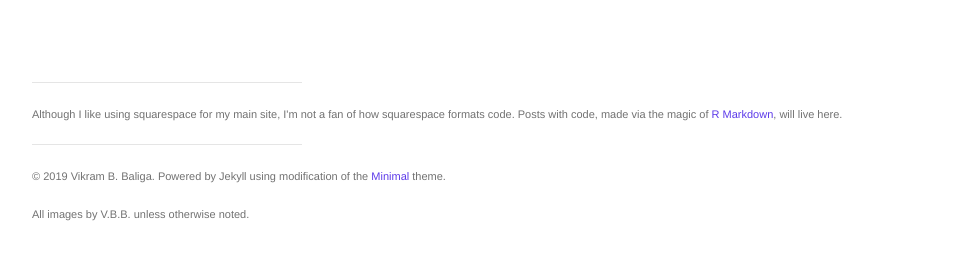
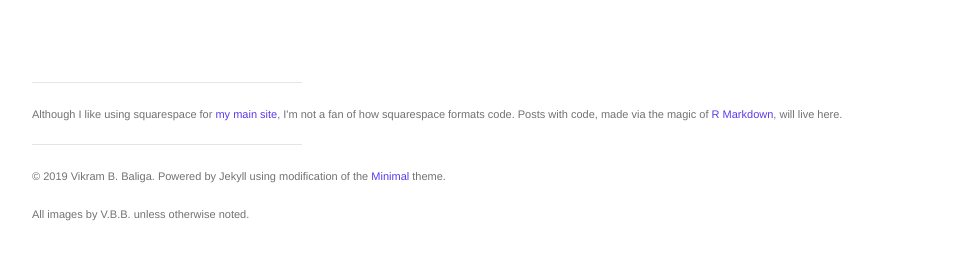
Before and after one commit to vbaliga/vbaliga.github.io, a Jekyll site: the page built from about.md, in a window 1280 px wide. Shown: the part 608-868 px from the top of the page, without its empty margins (178-1147 px from the left). Built offline with Jekyll 4.4.1, drawn with Linux system fonts in a browser that asks for light colours; a script that is not in the unit is left out.

Commit message:
Update default.html

```diff
--- a/_layouts/default.html
+++ b/_layouts/default.html
@@ -22,13 +22,13 @@
 
         <p>{{ site.description | default: site.github.project_tagline }}</p>
 
-        <p class="view"style="margin: 0; padding-top:20;"><a href="https://www.vikram-baliga.com/"><img src="/images/vb32.png" style="width:15px; height:15px" title="vikram-baliga.com" alt="vikram-baliga.com"></a><a href="https://www.vikram-baliga.com/"><nobr>&nbsp;back to vikram-baliga.com</a></p>
+        <p class="view"style="margin: 0; padding-top:25;"><a href="https://www.vikram-baliga.com/"><img src="/images/vb32.png" style="width:15px; height:15px" title="vikram-baliga.com" alt="vikram-baliga.com"></a><a href="https://www.vikram-baliga.com/"><nobr>&nbsp;back to vikram-baliga.com</a></p>
 
-        <p class="view" style="margin: 0; padding-top:20;"><a href="mailto:vbaliga@zoology.ubc.ca"><img src="/images/email20.png" style="width:15px; height:15px" title="mailto:vbaliga@zoology.ubc.ca" alt="mailto:vbaliga@zoology.ubc.ca"></a><a href="mailto:vbaliga@zoology.ubc.ca">&nbsp;Email</a></p>
+        <p class="view" style="margin: 0; padding-top:25;"><a href="mailto:vbaliga@zoology.ubc.ca"><img src="/images/email20.png" style="width:15px; height:15px" title="mailto:vbaliga@zoology.ubc.ca" alt="mailto:vbaliga@zoology.ubc.ca"></a><a href="mailto:vbaliga@zoology.ubc.ca">&nbsp;Email</a></p>
 
-        <p class="view" style="margin: 0; padding-top:20;"><a href="https://github.com/vbaliga"><img src="/images/GitHub-Mark-64px.png" style="width:15px; height:15px" title="github.com/vbaliga" alt="github.com/vbaliga"><a href="{{ site.github.owner_url }}">&nbsp;GitHub</a></p>
+        <p class="view" style="margin: 0; padding-top:25;"><a href="https://github.com/vbaliga"><img src="/images/GitHub-Mark-64px.png" style="width:15px; height:15px" title="github.com/vbaliga" alt="github.com/vbaliga"><a href="{{ site.github.owner_url }}">&nbsp;GitHub</a></p>
 
-        <p class="view" style="margin: 0; padding-top:20;"><a href="https://vbaliga.github.io/feed.xml"><img src="/images/appbar.rss.png" style="width:15px; height:15px" title="vbaliga.github.io/feed.xml" alt="vbaliga.github.io/feed.xml"></a><a href="https://vbaliga.github.io/feed.xml">&nbsp;RSS feed</a></p>
+        <p class="view" style="margin: 0; padding-top:25;"><a href="https://vbaliga.github.io/feed.xml"><img src="/images/appbar.rss.png" style="width:15px; height:15px" title="vbaliga.github.io/feed.xml" alt="vbaliga.github.io/feed.xml"></a><a href="https://vbaliga.github.io/feed.xml">&nbsp;RSS feed</a></p>
 
         <br>
 
@@ -52,7 +52,7 @@
       <footer>
 
         <hr size=1>
-        <p><small>Although I like using squarespace for my main site, I'm not a fan of how squarespace formats code. Posts with code, made via the magic of <a href="https://rmarkdown.rstudio.com/">R Markdown</a>, will live here.</small></p>
+        <p><small>Although I like using squarespace for <a href="https://www.vikram-baliga.com/">my main site</a>, I'm not a fan of how squarespace formats code. Posts with code, made via the magic of <a href="https://rmarkdown.rstudio.com/">R Markdown</a>, will live here.</small></p>
         <hr size=1>
         <p><small>© 2019 Vikram B. Baliga. Powered by Jekyll using modification of the <a href="https://orderedlist.com/minimal/">Minimal</a> theme.</p>
         <p><small>All images by V.B.B. unless otherwise noted.</small></p>
```
